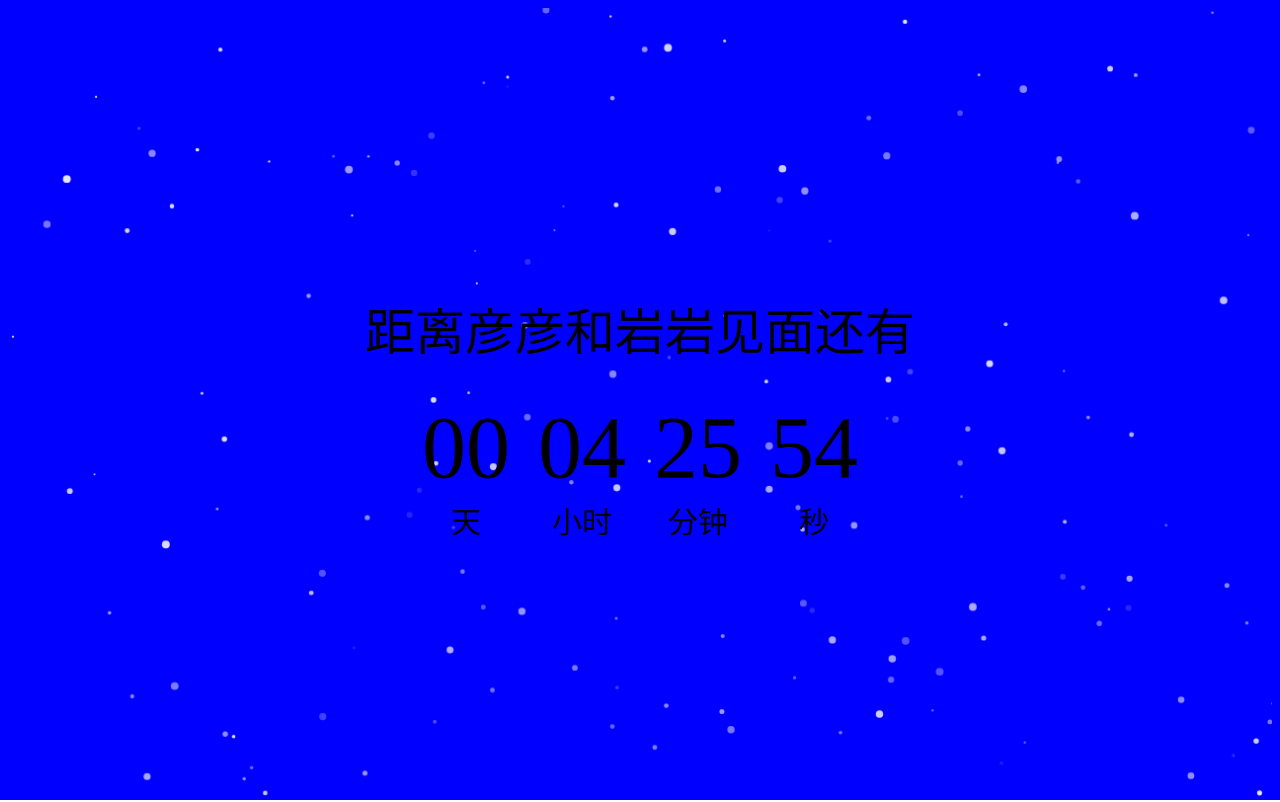
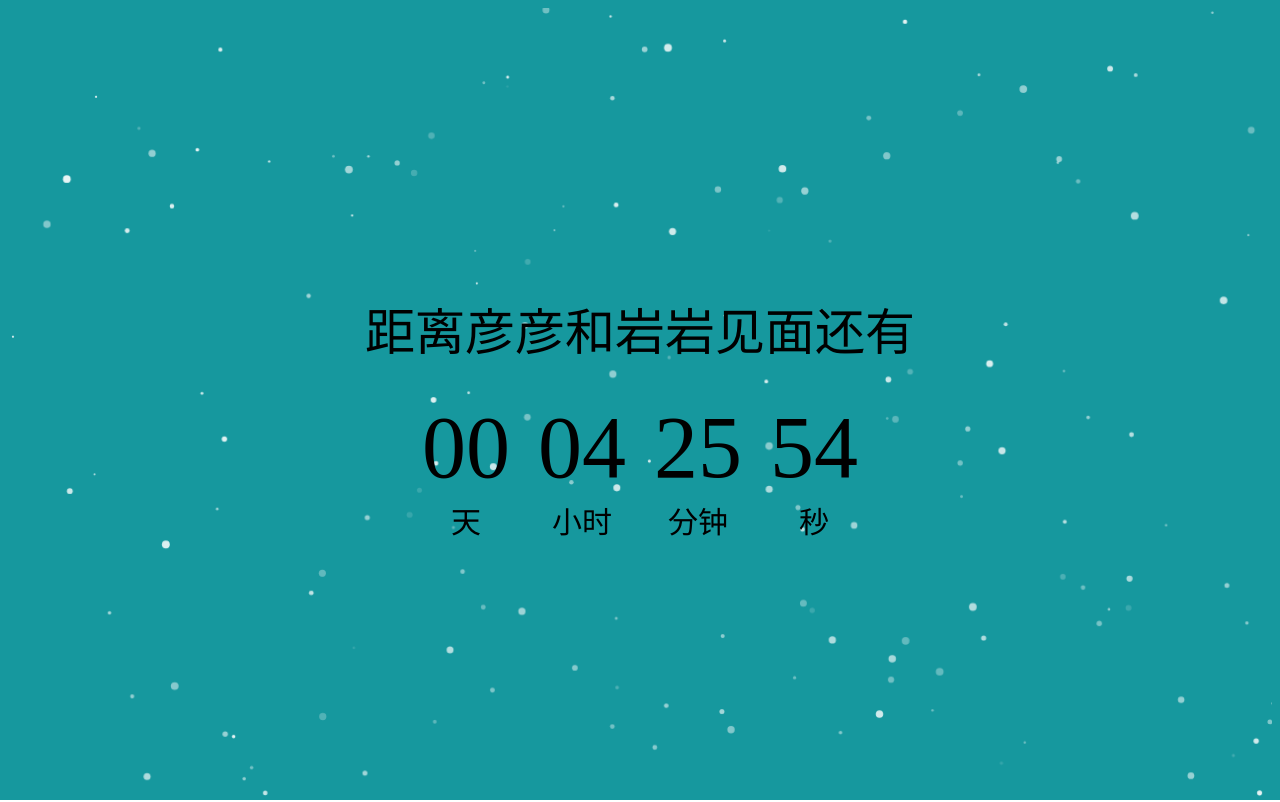
Before and after one commit to siowu/yan, a plain HTML site: page meet/index.html in a window 1280 px wide. Drawn offline with Linux system fonts and the light colour scheme.

Commit message:
Update index.html

```diff
--- a/meet/index.html
+++ b/meet/index.html
@@ -76,7 +76,7 @@ canvas {
   min-width: 1000px;
   z-index:-10;
   zoom: 1;
-  background-color: #0000ff;
+  background-color: rgb(22,152,158);
   background-repeat: no-repeat;
   background-size: cover;
   -webkit-background-size: cover;
```
